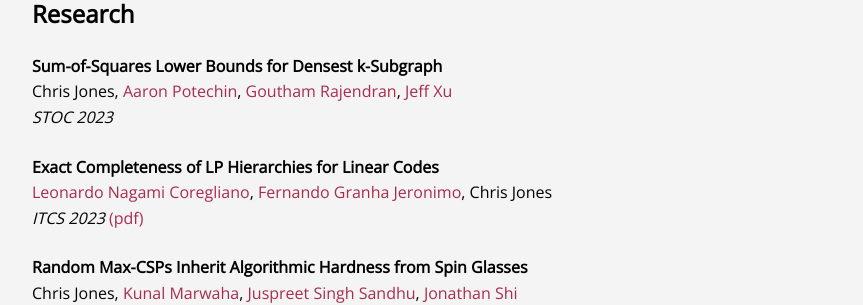
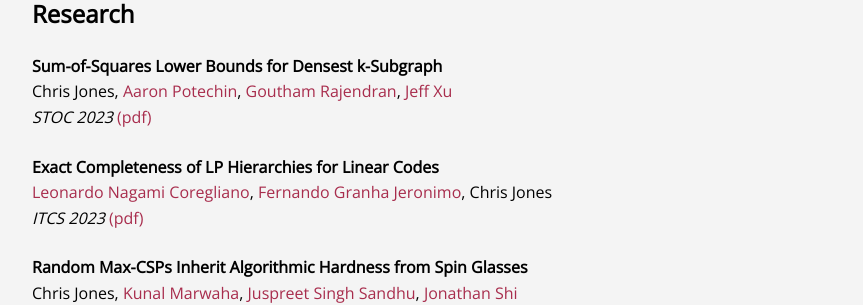
Before and after one commit to christophsjones/personal-website, a Jekyll site: the page built from index.md, in a window 1280 px wide. Shown: the part 510-815 px from the top of the page, without its empty margins (208-1071 px from the left). Built offline with Jekyll 4.4.1, drawn with Linux system fonts in a browser that asks for light colours.

Commit message:
DkS paper

```diff
--- a/index.md
+++ b/index.md
@@ -31,7 +31,7 @@ You can read more in my [PhD thesis](/assets/papers/phd-thesis.pdf).
 
 **Sum-of-Squares Lower Bounds for Densest k-Subgraph**
 Chris Jones, [Aaron Potechin], [Goutham Rajendran], [Jeff Xu]
-*STOC 2023*
+*STOC 2023* [(pdf)](/assets/papers/sos-densest-k-subgraph.pdf)
 
 **Exact Completeness of LP Hierarchies for Linear Codes**
 [Leonardo Nagami Coregliano], [Fernando Granha Jeronimo], Chris Jones
```
Also changed, not shown: 1 other file.
